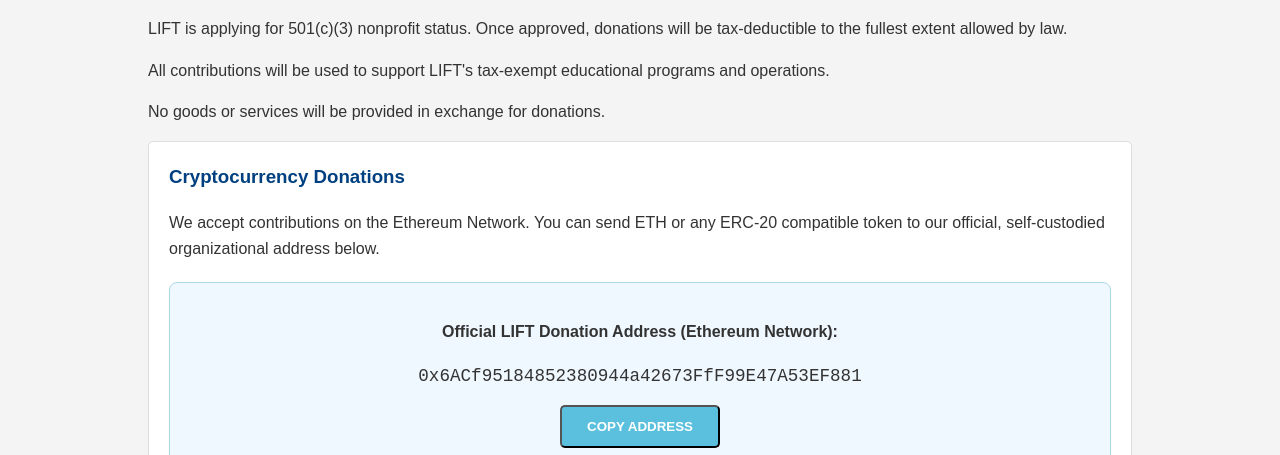
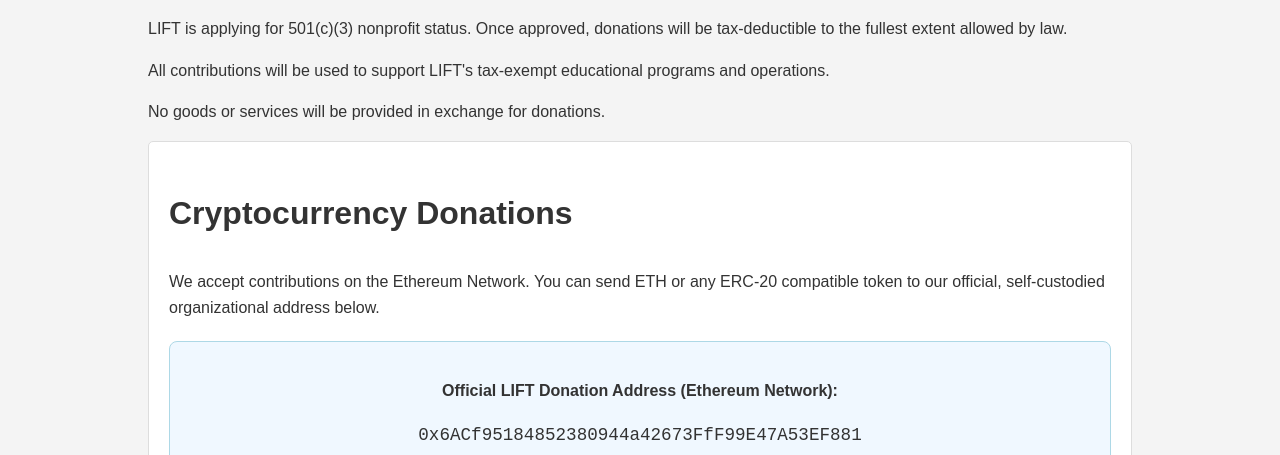
Before and after one commit to togosh/educationnonprofit, a website: page public/donate.html in a window 1280 px wide. Shown: the part 645-1100 px from the top of the page. Drawn offline with Linux system fonts and the light colour scheme.

Commit message:
- minor css

```diff
--- a/public/donate.html
+++ b/public/donate.html
@@ -36,7 +36,7 @@
                 <p>No goods or services will be provided in exchange for donations.</p>
 
                 <div class="donation-method">
-                    <h3>Cryptocurrency Donations</h3>
+                    <h2>Cryptocurrency Donations</h2>
                     <p>We accept contributions on the Ethereum Network. You can send ETH or any ERC-20 compatible token to our official, self-custodied organizational address below.</p>
 
                     <div class="wallet-address-box">
```
